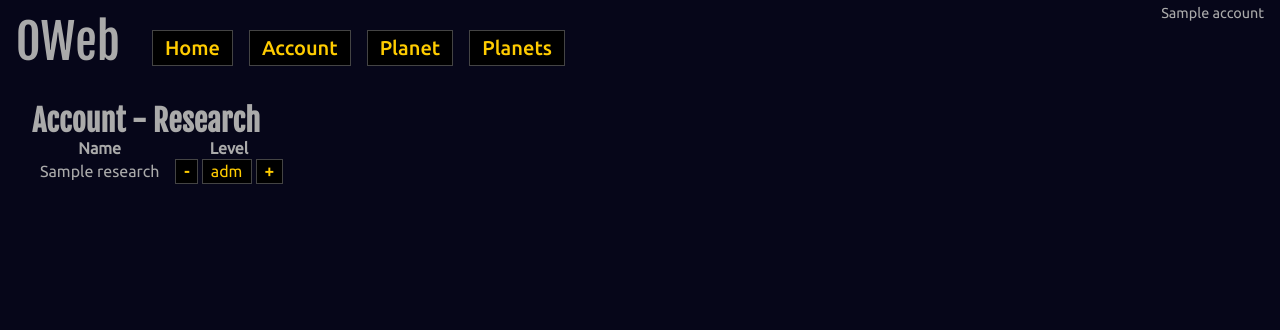
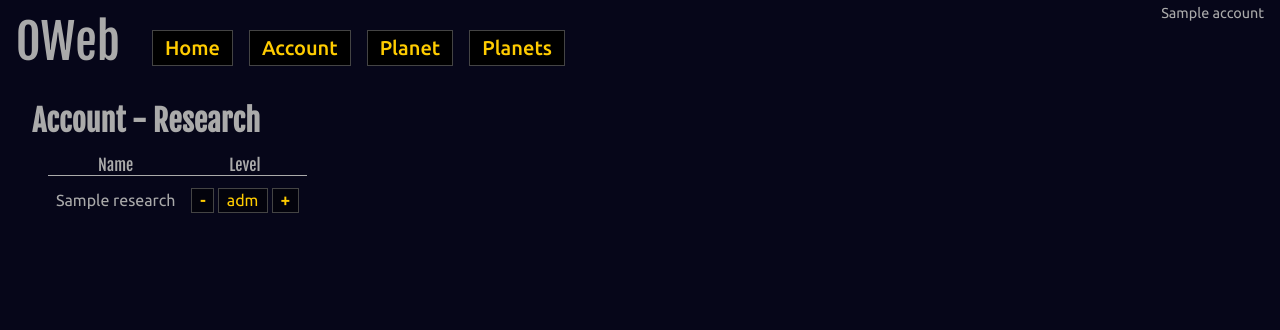
Before and after one commit to Mischback/django-oweb, a Django app: template oweb/templates/oweb/account_research.html in a window 1280 px wide. Shown: the top 330 px of the page. Run offline with Django 3.2, Linux system fonts and the light colour scheme; the template is opened without the code that fills it: most values are stand-ins (such as "Sample title", 1, 10 or a date in 2020).

Commit message:
Finished Research

```diff
--- a/oweb/static/oweb/css/basic.css
+++ b/oweb/static/oweb/css/basic.css
@@ -23,7 +23,7 @@ input {
     font-family: 'UbuntuRegular', sans-serif;
     font-size: 1em;
     color: #ffcc00;
-    background-color: #000;
+    background-color: #03030c;
     padding: 0.1em 0.5em;
     border: 1px solid #444;
 }
@@ -31,7 +31,7 @@ button {
     font-family: 'UbuntuRegular', sans-serif;
     font-size: 1em;
     color: #ffcc00;
-    background-color: #000;
+    background-color: #03030c;
     border: 1px solid #444;
     padding: 0.1em 0.5em;
 }
@@ -119,6 +119,9 @@ table {
 table td {
     padding: 0 0.5em 0.1em 0.5em;
 }
+table tr.uneven td {
+    background-color: #0e0e20;
+}
 
 
 /* ***** ITEMS ***** */
@@ -136,6 +139,15 @@ table.item_listing td.form form {
 table.item_listing td.form form button {
     font-weight: bold;
 }
+table.item_listing th {
+    font-family:        'FjallaOne', sans-serif;
+    text-align: center;
+    font-weight: normal;
+    border-bottom: 1px solid #aaa;
+}
+table.item_listing tr:nth-child(2) td {
+    padding-top: 0.75em;
+}
 
 table.research_listing td.form form input {
     width: 2em;
--- a/oweb/templates/oweb/account_research.html
+++ b/oweb/templates/oweb/account_research.html
@@ -7,6 +7,7 @@
     <header>
         <h1>Account - Research</h1>
     </header>
+    <section>
 {% if research %}
     <table class="item_listing research_listing">
         <tr>
@@ -14,12 +15,13 @@
             <th>Level</th>
         </tr>
     {% for r in research %}
-        <tr>
+        <tr class="{% cycle 'even' 'uneven' %}">
             <td>{{ r.name }}</td>
             <td class="form">{% include 'oweb/includes/item_form.html' with item=r item_type='research' %}</td>
         </tr>
     {% endfor %}
     </table>
 {% endif %}
+    </section>
 </section>
 {% endblock %}
```
